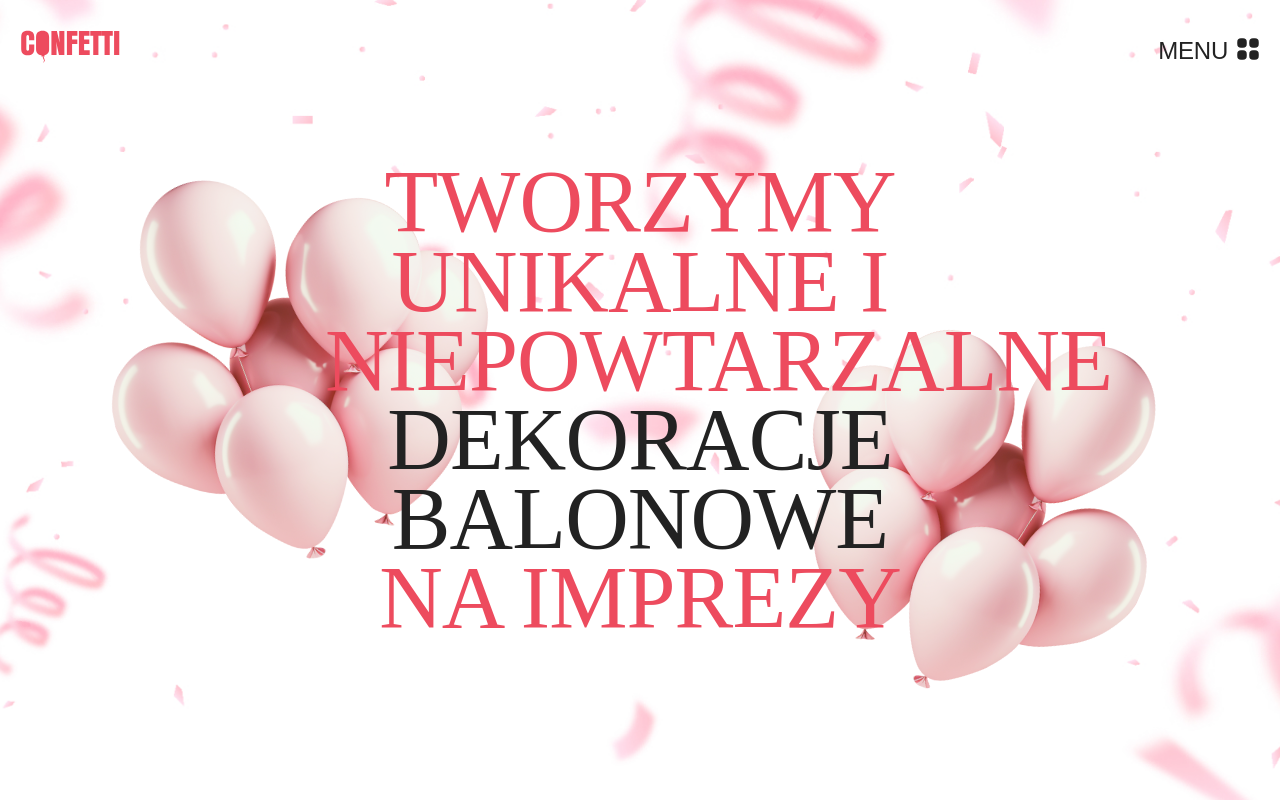
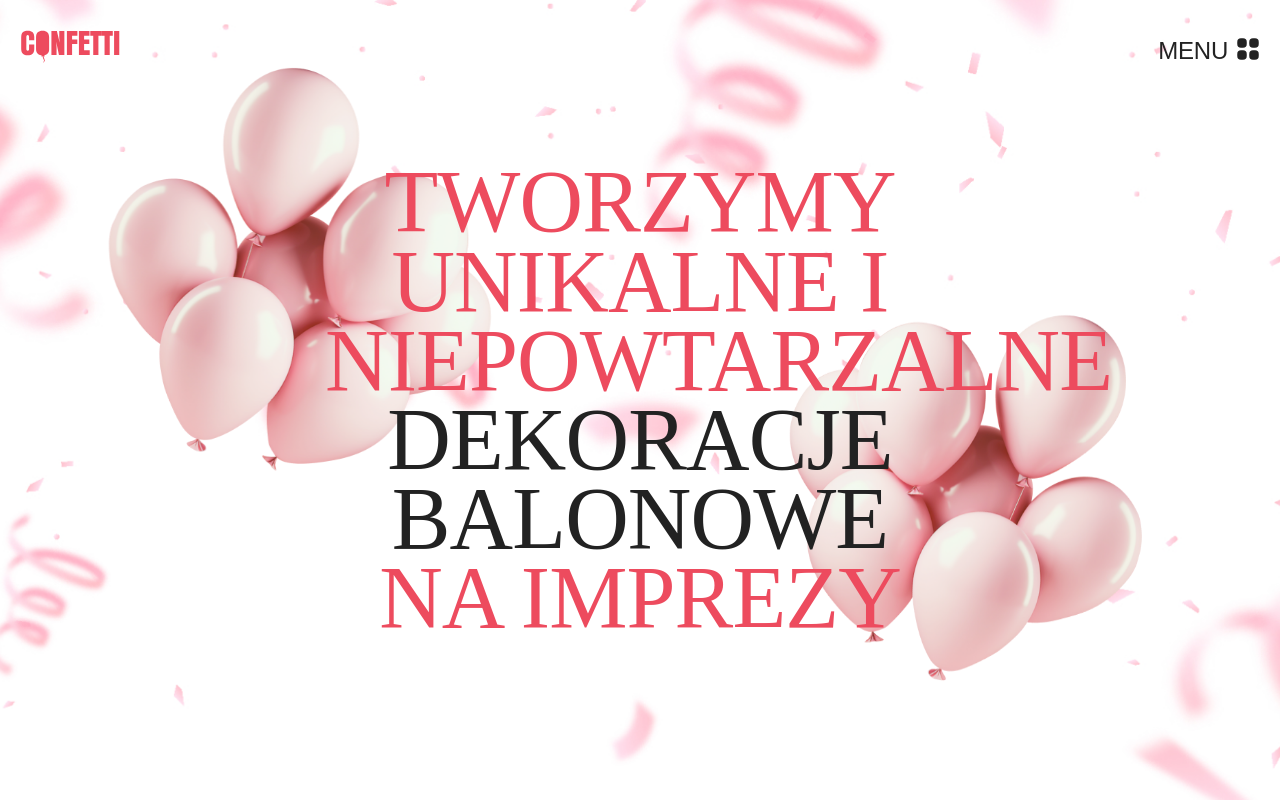
Before and after one commit to Inna-Mykytiuk/confetti, a Next.js app: page / in a window 1280 px wide. Shown: the top 800 px of the page. Built offline with nearby package versions, Linux system fonts and the light colour scheme; a web font is replaced by a local one.

Commit message:
add baloon animation

```diff
--- a/app/components/Hero/Hero.css
+++ b/app/components/Hero/Hero.css
@@ -26,7 +26,7 @@
   height: 530px;
 }
 
-/* @keyframes balloonAnimationFirst {
+@keyframes balloonAnimationFirst {
   0%,
   100% {
     transform: translateY(0);
@@ -44,7 +44,7 @@
   50% {
     transform: translate(20px, 20px);
   }
-} */
+}
 
 .baloon-img.first {
   width: 245px;
```
